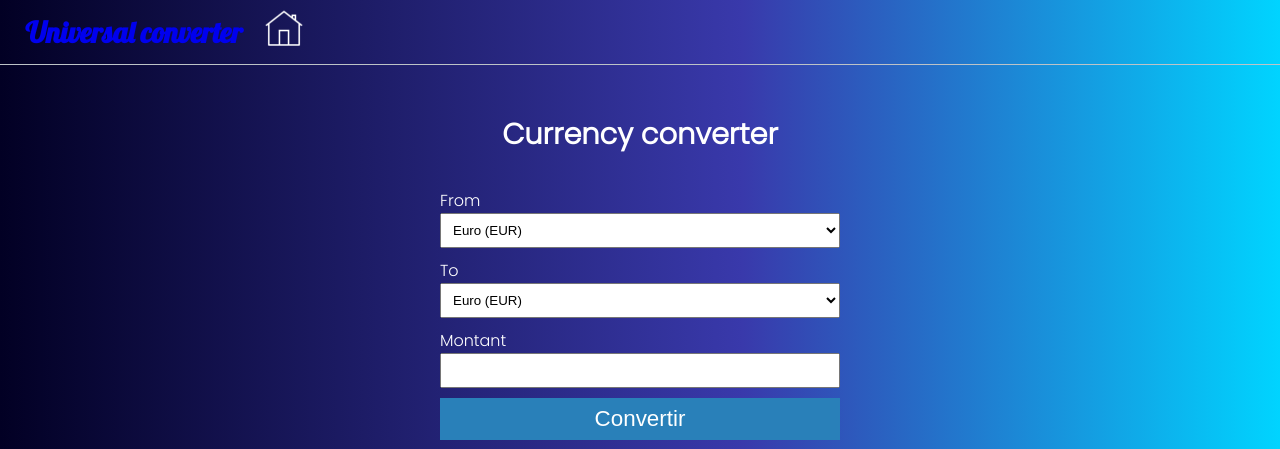
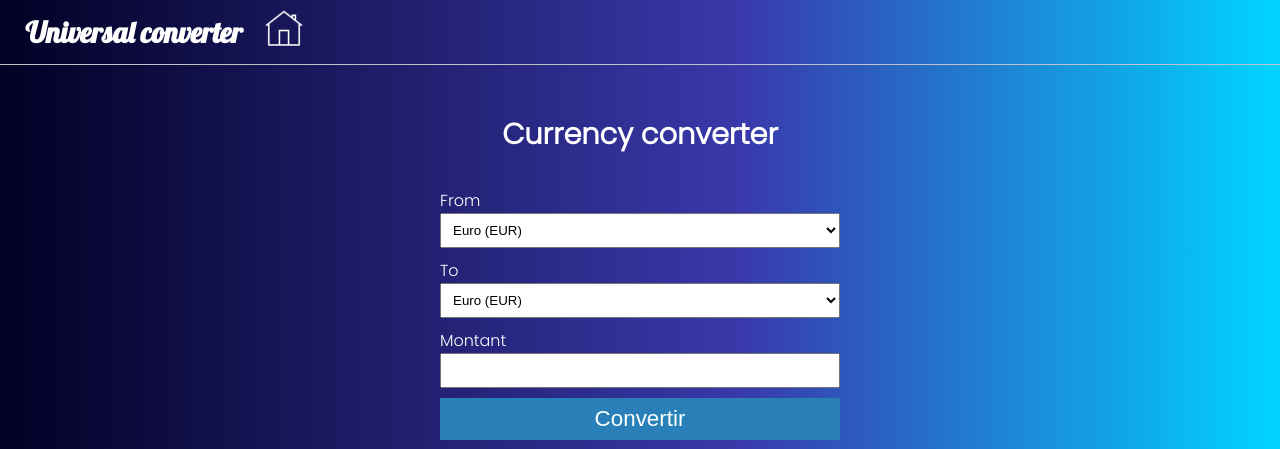
Before and after one commit to yannick2019/the-dream, a PHP site: page /currency.php in a window 1280 px wide. Shown: the top 449 px of the page. Run offline with PHP 8.4, Linux system fonts and the light colour scheme.

Commit message:
update color links

```diff
--- a/style.css
+++ b/style.css
@@ -25,6 +25,7 @@ a:visited {
 
 header h1 > a {
     text-decoration: none;
+    color: #fff;
 }
 
 header h1 {
@@ -116,6 +117,7 @@ footer {
 .card > a {
     margin: 0;
     text-decoration: none;
+    color: black;
 }
 
 @media screen and (max-width: 820px){
```
Also changed, not shown: images/icons8-home.gif (deleted), images/temperature.png (deleted).
